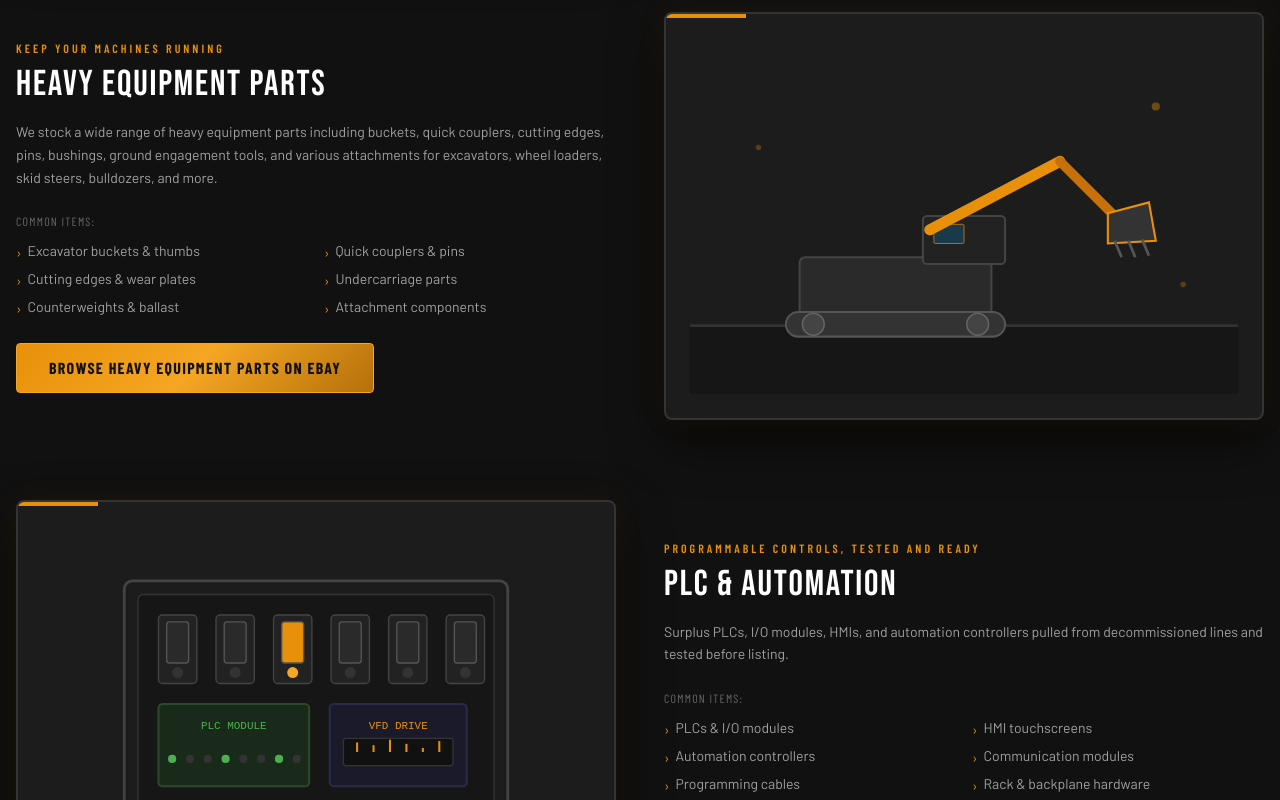
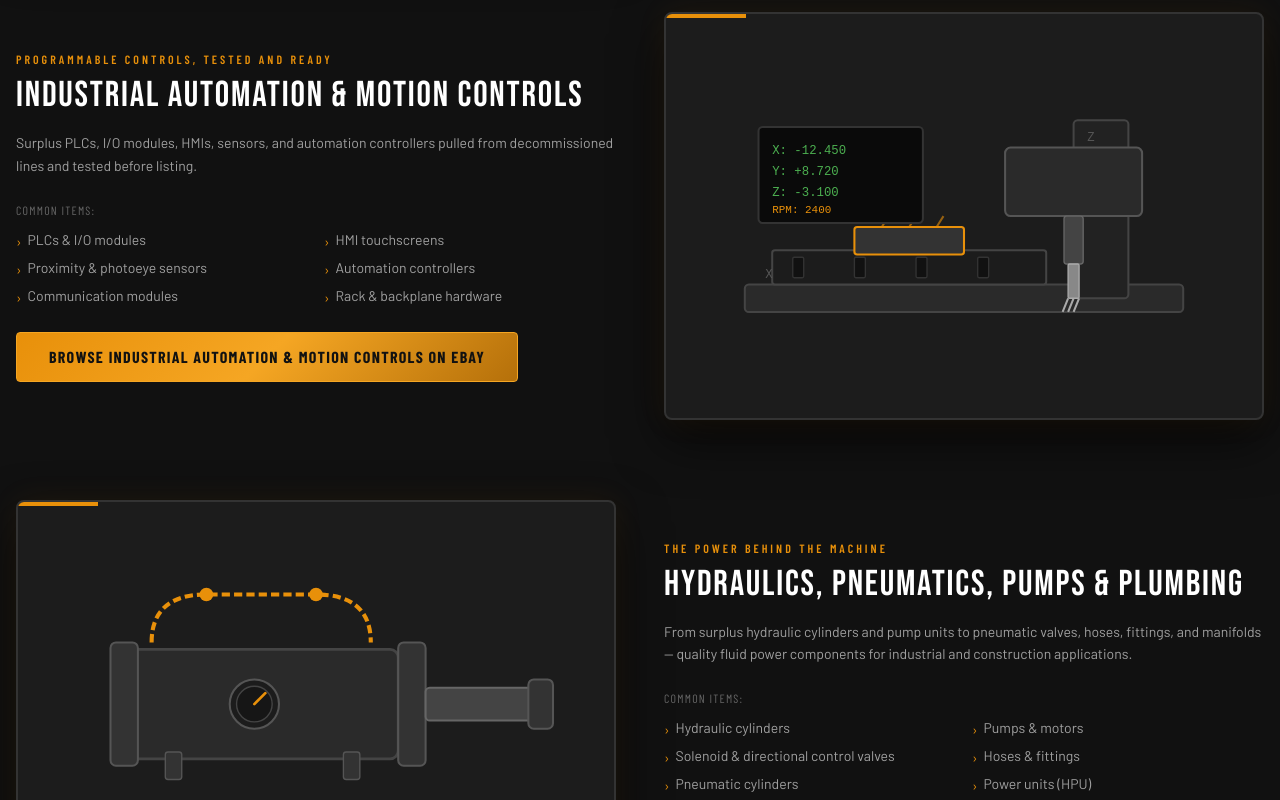
Before and after one commit to flu-wop/a-and-b, a Next.js app: page /inventory in a window 1280 px wide. Shown: the part 980-1780 px from the top of the page. Built offline with nearby package versions, Linux system fonts and the light colour scheme.

Commit message:
Fix category URLs to match live storefront: use eBay standard-category _sacat taxonomy instead of unpublished custom Store Category IDs

```diff
--- a/app/inventory/page.tsx
+++ b/app/inventory/page.tsx
@@ -6,31 +6,66 @@ export const metadata: Metadata = {
     "Browse A&B Supply & Surplus inventory: heavy equipment parts, hydraulics, electrical, CNC/metalworking, hardware and more.",
 };
 
-// These IDs and names must always match the live eBay Store Categories exactly
-// (Seller Hub → Store → Categories). If a category is renamed or added/removed
-// there, update it here too, or this list drifts out of sync again.
+// These match the LIVE storefront nav exactly (fetched from ebay.com/str/atob).
+// The store's "Category preference" is set to eBay's standard categories, not
+// custom Store Categories — so links MUST use _sacat, not LH_StoreCategory.
+// If Bryan ever switches Seller Hub to "Store categories" display mode, this
+// whole list needs to be rebuilt against whatever the storefront shows then.
 const CATEGORIES = [
   {
-    id: "hydraulics",
-    title: "Hydraulics",
+    id: "electrical-equipment-supplies",
+    title: "Electrical Equipment & Supplies",
+    tagline: "Tested surplus electrical components",
+    description:
+      "Surplus and new-old-stock electrical components for industrial applications. Contactors, circuit breakers, motor starters, VFDs/drives, relays, and panel components.",
+    examples: [
+      "Motor starters & contactors",
+      "VFDs / variable frequency drives",
+      "Circuit breakers & fuses",
+      "Terminal blocks & wire duct",
+      "Relays",
+      "Panel components",
+    ],
+    ebayUrl: "https://www.ebay.com/str/atob/Electrical-Equipment-Supplies/_i.html?_sacat=92074",
+    Illustration: ElectricalIllustration,
+  },
+  {
+    id: "industrial-automation-motion-controls",
+    title: "Industrial Automation & Motion Controls",
+    tagline: "Programmable controls, tested and ready",
+    description:
+      "Surplus PLCs, I/O modules, HMIs, sensors, and automation controllers pulled from decommissioned lines and tested before listing.",
+    examples: [
+      "PLCs & I/O modules",
+      "HMI touchscreens",
+      "Proximity & photoeye sensors",
+      "Automation controllers",
+      "Communication modules",
+      "Rack & backplane hardware",
+    ],
+    ebayUrl: "https://www.ebay.com/str/atob/Industrial-Automation-Motion-Controls/_i.html?_sacat=42892",
+    Illustration: CncIllustration,
+  },
+  {
+    id: "hydraulics-pneumatics-pumps-plumbing",
+    title: "Hydraulics, Pneumatics, Pumps & Plumbing",
     tagline: "The power behind the machine",
     description:
-      "From surplus hydraulic cylinders and pump units to valves, hoses, fittings, and manifolds — we source quality hydraulic components for industrial and construction applications. Many items are new-old-stock (NOS) or professionally rebuilt.",
+      "From surplus hydraulic cylinders and pump units to pneumatic valves, hoses, fittings, and manifolds — quality fluid power components for industrial and construction applications.",
     examples: [
       "Hydraulic cylinders",
       "Pumps & motors",
-      "Directional control valves",
+      "Solenoid & directional control valves",
       "Hoses & fittings",
-      "Hydraulic manifolds",
+      "Pneumatic cylinders",
       "Power units (HPU)",
     ],
-    storeCategoryId: "45625601016",
-    ebayUrl: "https://www.ebay.com/sch/i.html?_ssn=atob&LH_StoreCategory=45625601016",
+    ebayUrl: "https://www.ebay.com/str/atob/Hydraulics-Pneumatics-Pumps-Plumbing/_i.html?_sacat=183978",
     Illustration: HydraulicsIllustration,
   },
   {
-    id: "heavy-equipment",
-    title: "Heavy Equipment Parts",
+    id: "heavy-equipment-parts-attachments",
+    title: "Heavy Equipment, Parts & Attachments",
     tagline: "Keep your machines running",
     description:
       "We stock a wide range of heavy equipment parts including buckets, quick couplers, cutting edges, pins, bushings, ground engagement tools, and various attachments for excavators, wheel loaders, skid steers, bulldozers, and more.",
@@ -42,102 +77,62 @@ const CATEGORIES = [
       "Counterweights & ballast",
       "Attachment components",
     ],
-    storeCategoryId: "45625602016",
-    ebayUrl: "https://www.ebay.com/sch/i.html?_ssn=atob&LH_StoreCategory=45625602016",
+    ebayUrl: "https://www.ebay.com/str/atob/Heavy-Equipment-Parts-Attachments/_i.html?_sacat=257887",
     Illustration: HeavyEquipmentIllustration,
   },
   {
-    id: "plc-automation",
-    title: "PLC & Automation",
-    tagline: "Programmable controls, tested and ready",
+    id: "cnc-metalworking-manufacturing",
+    title: "CNC, Metalworking & Manufacturing",
+    tagline: "Precision tools & machine components",
     description:
-      "Surplus PLCs, I/O modules, HMIs, and automation controllers pulled from decommissioned lines and tested before listing.",
+      "Quality surplus CNC tooling, workholding, and machine components for machinists and job shops — tool holders, vises, chucks, and accessories at surplus prices.",
     examples: [
-      "PLCs & I/O modules",
-      "HMI touchscreens",
-      "Automation controllers",
-      "Communication modules",
-      "Programming cables",
-      "Rack & backplane hardware",
+      "Tool holders & boring bars",
+      "Vises & clamps",
+      "Chucks & collets",
+      "Measuring tools & gauges",
+      "Cutting tools",
+      "Machine accessories",
     ],
-    storeCategoryId: "45625603016",
-    ebayUrl: "https://www.ebay.com/sch/i.html?_ssn=atob&LH_StoreCategory=45625603016",
-    Illustration: ElectricalIllustration,
+    ebayUrl: "https://www.ebay.com/str/atob/CNC-Metalworking-Manufacturing/_i.html?_sacat=11804",
+    Illustration: CncIllustration,
   },
   {
-    id: "valves-pneumatics",
-    title: "Valves & Pneumatics",
-    tagline: "Flow and air control components",
+    id: "fasteners-hardware",
+    title: "Fasteners & Hardware",
+    tagline: "By the piece or by the pound",
     description:
-      "Pneumatic cylinders, solenoid valves, directional control valves, and fittings for industrial air systems.",
+      "Bulk and individual hardware: bolts, nuts, washers, anchor bolts, specialty fasteners, set screws, and more.",
     examples: [
-      "Solenoid valves",
-      "Directional control valves",
-      "Pneumatic cylinders",
-      "Air fittings & manifolds",
-      "Regulators & filters",
-      "Check & relief valves",
+      "Grade 5 & 8 bolts",
+      "Hex nuts & lock nuts",
+      "Specialty & metric fasteners",
+      "Anchor bolts",
+      "Set screws & socket head cap",
+      "Washers (flat, lock, fender)",
     ],
-    storeCategoryId: "45625604016",
-    ebayUrl: "https://www.ebay.com/sch/i.html?_ssn=atob&LH_StoreCategory=45625604016",
-    Illustration: HydraulicsIllustration,
+    ebayUrl: "https://www.ebay.com/str/atob/Fasteners-Hardware/_i.html?_sacat=183900",
+    Illustration: HardwareIllustration,
   },
   {
-    id: "bearings-power-transmission",
-    title: "Bearings & Power Transmission",
-    tagline: "Keeping things turning",
+    id: "test-measurement-inspection",
+    title: "Test, Measurement & Inspection",
+    tagline: "Precision feedback and measurement",
     description:
-      "Bearings, pillow blocks, couplings, sprockets, and chain for industrial power transmission applications.",
+      "Proximity sensors, pressure transmitters, gauges, and other instrumentation for process and automation systems.",
     examples: [
-      "Ball & roller bearings",
-      "Pillow block bearings",
-      "Couplings",
-      "Chain & sprockets",
-      "Belts & pulleys",
-      "Gearboxes",
+      "Pressure transmitters",
+      "Flow indicators",
+      "Gauges",
+      "Limit switches",
+      "Encoders",
+      "Instrumentation cable",
     ],
-    storeCategoryId: "45625605016",
-    ebayUrl: "https://www.ebay.com/sch/i.html?_ssn=atob&LH_StoreCategory=45625605016",
+    ebayUrl: "https://www.ebay.com/str/atob/Test-Measurement-Inspection/_i.html?_sacat=181939",
     Illustration: SurplusIllustration,
   },
   {
-    id: "sensors-instrumentation",
-    title: "Sensors & Instrumentation",
-    tagline: "Precision feedback and measurement",
-    description:
-      "Proximity sensors, photoeyes, pressure transmitters, and other instrumentation for process and automation systems.",
-    examples: [
-      "Proximity sensors",
-      "Photoeyes",
-      "Pressure transmitters",
-      "Flow indicators",
-      "Limit switches",
-      "Encoders",
-    ],
-    storeCategoryId: "45625606016",
-    ebayUrl: "https://www.ebay.com/sch/i.html?_ssn=atob&LH_StoreCategory=45625606016",
-    Illustration: CncIllustration,
-  },
-  {
-    id: "electrical-controls",
-    title: "Electrical & Controls",
-    tagline: "Tested surplus electrical components",
-    description:
-      "Surplus and new-old-stock electrical components for industrial applications. Contactors, circuit breakers, motor starters, VFDs/drives, relays, and panel components.",
-    examples: [
-      "Motor starters & contactors",
-      "VFDs / variable frequency drives",
-      "Circuit breakers & fuses",
-      "Terminal blocks & wire duct",
-      "Relays",
-      "Panel components",
-    ],
-    storeCategoryId: "45625607016",
-    ebayUrl: "https://www.ebay.com/sch/i.html?_ssn=atob&LH_StoreCategory=45625607016",
-    Illustration: ElectricalIllustration,
-  },
-  {
-    id: "surplus-misc-industrial",
+    id: "other-business-industrial",
     title: "Surplus & Misc Industrial",
     tagline: "Always something new in the warehouse",
     description:
@@ -147,11 +142,10 @@ const CATEGORIES = [
       "Material handling",
       "Shop equipment & supplies",
       "Safety gear",
-      "Hardware & fasteners",
+      "Bearings & power transmission",
       "Mixed lots",
     ],
-    storeCategoryId: "45625608016",
-    ebayUrl: "https://www.ebay.com/sch/i.html?_ssn=atob&LH_StoreCategory=45625608016",
+    ebayUrl: "https://www.ebay.com/str/atob/Other-Business-Industrial/_i.html?_sacat=26261",
     Illustration: HardwareIllustration,
   },
 ];
```
